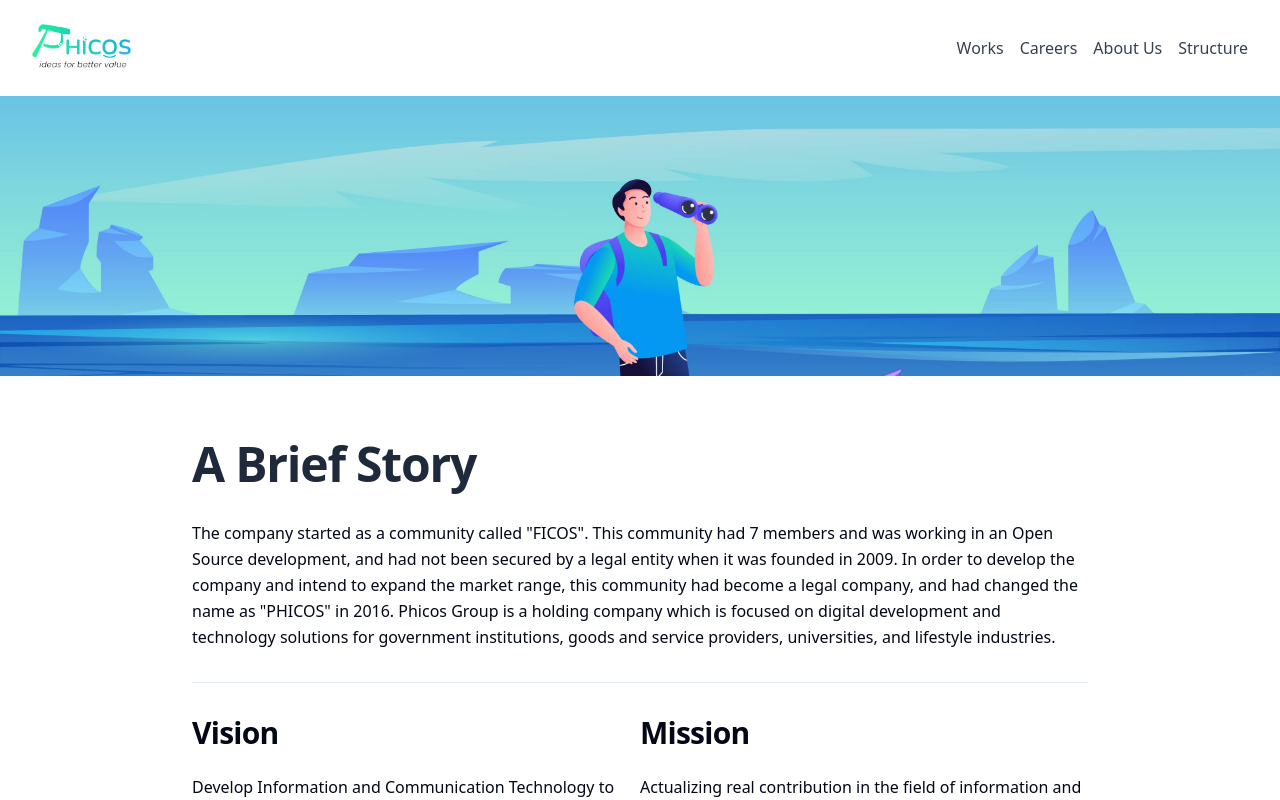
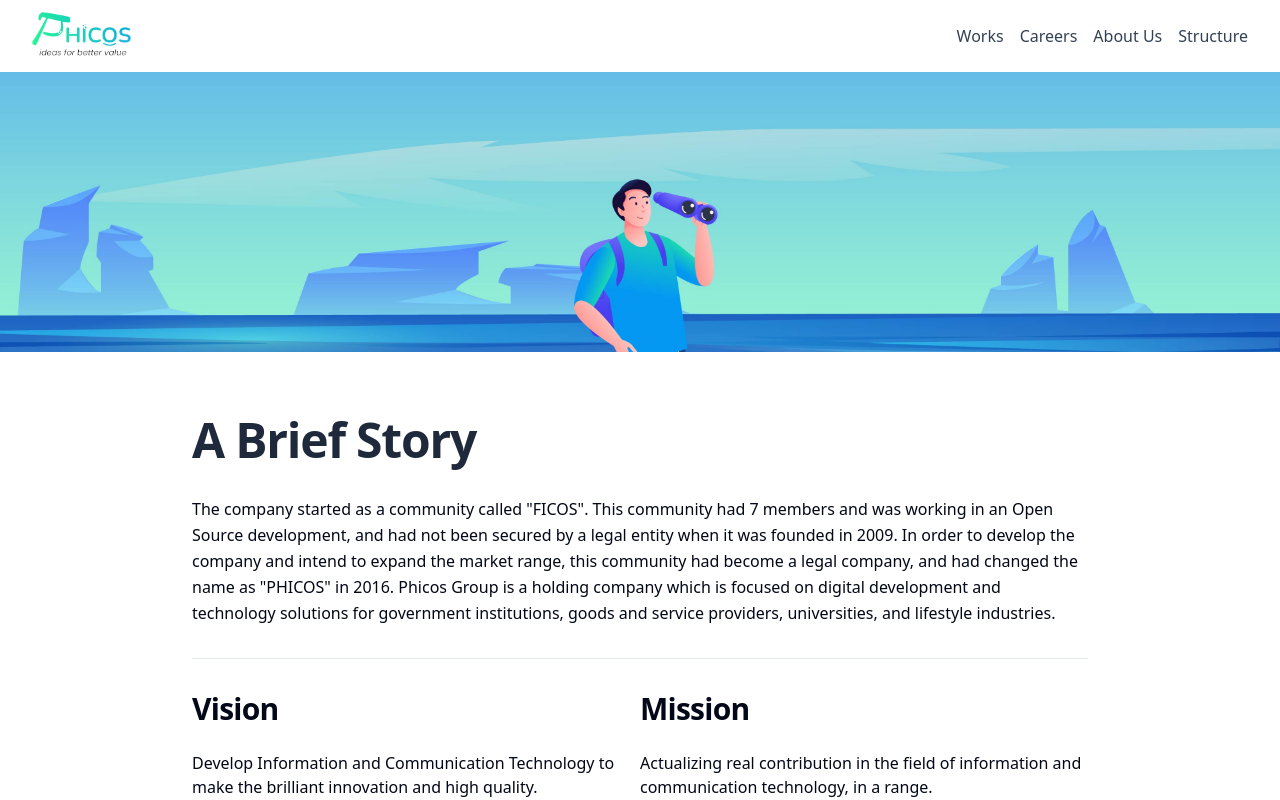
Before and after one commit to AestheticDevs/phicos-react, a React (Vite) app: page /phicos-react/about in a window 1280 px wide. Shown: the top 800 px of the page. Built offline with nearby package versions, Linux system fonts and the light colour scheme.

Commit message:
:lipstick: remove padding change when scroll

```diff
--- a/src/components/navbar.tsx
+++ b/src/components/navbar.tsx
@@ -36,19 +36,17 @@ const Navbar: FC = () => {
     window.addEventListener('scroll', () => {
       if (navContainer.current) {
         if (scrollY.get() > 50) {
-          navContainer.current.classList.add('py-3', 'navShadow')
-          navContainer.current.classList.remove('py-6')
+          navContainer.current.classList.add('navShadow')
         }
         else {
-          navContainer.current.classList.add('py-6')
-          navContainer.current.classList.remove('py-3', 'navShadow')
+          navContainer.current.classList.remove('navShadow')
         }
       }
     })
   }, [])
 
   return (
-    <nav ref={navContainer} className="bg-white py-6 transition-all">
+    <nav ref={navContainer} className="bg-white py-3 transition-all">
       <div className="container mx-auto flex justify-between">
         <Link to="/">
           <img src={PhicosLogo} alt="phicos logo" className="h-12" />
```
